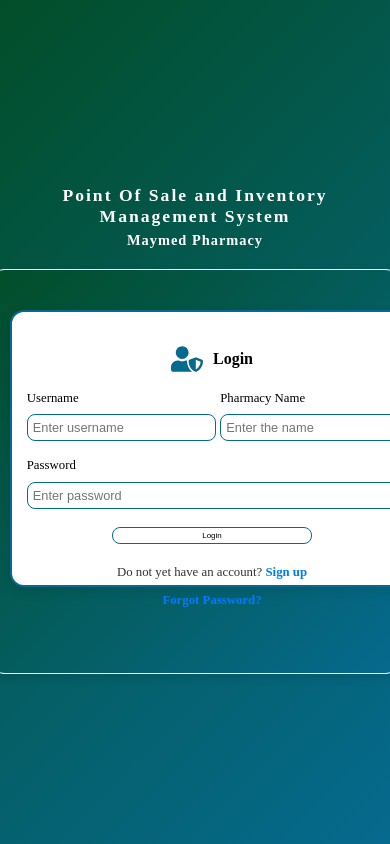
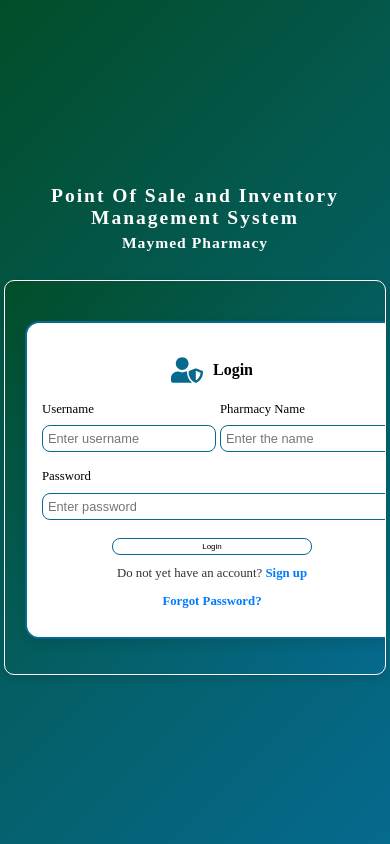
Before and after one commit to pharmacysystem950-hub/noorhayapharmacysystem, a React (Create React App) app: page / in a window 390 px wide. Built offline with nearby package versions, Linux system fonts and the light colour scheme.

Commit message:
Improve login page ()

```diff
--- a/src/styles/LoginPage.css
+++ b/src/styles/LoginPage.css
@@ -6,20 +6,25 @@
   flex-direction: column;
   align-items: center;
   justify-content: center;
-  height: 100vh;
+  min-height: 100vh;
   background: linear-gradient(135deg, #024e29 0%, #066a8f 100%);
   background-size: cover;
+  padding: 1rem;
+  box-sizing: border-box;
 }
 
-/* Text beside the logo */
+/* ============================= */
+/* HEADER TEXT */
+/* ============================= */
 .header-text {
   display: flex;
   flex-direction: column;
+  margin-bottom: 0.5rem;
 }
 
 .header-text h2 {
   font-weight: bold;
-  font-size: 1.4rem;
+  font-size: clamp(1rem, 2.5vw, 1.4rem);
   text-align: center;
   margin-bottom: 2px;
   letter-spacing: 5px;
@@ -28,7 +33,7 @@
 
 .header-text h3 {
   font-weight: bold;
-  font-size: 1.1rem;
+  font-size: clamp(0.8rem, 2vw, 1.1rem);
   text-align: center;
   letter-spacing: 3px;
   margin-bottom: 15px;
@@ -36,10 +41,13 @@
   color: white;
 }
 
+/* ============================= */
+/* LOGIN ROW WRAPPER */
+/* ============================= */
 .login-row {
   width: 40%;
   max-width: 1200px;
-    height: 80% ;
+  height: 80%;
   max-height: 1000px;
   display: flex;
   margin-top: 5px;
@@ -50,8 +58,12 @@
   box-shadow: 0px 4px 10px rgba(0, 0, 0, 0.1);
   overflow: hidden;
   border: 1px solid white;
+  transition: all 0.3s ease-in-out;
 }
 
+/* ============================= */
+/* LEFT PANEL */
+/* ============================= */
 .left-side {
   background: linear-gradient(135deg, #024e29 0%, #066a8f 100%);
   color: white;
@@ -66,7 +78,7 @@
 }
 
 .abstract-container {
-  background: rgb(255, 255, 255);
+  background: #ffffff;
   padding: 40px 20px;
   border-radius: 10px;
   box-shadow: 0px 4px 10px rgba(0, 0, 0, 0.1);
@@ -79,8 +91,9 @@
   margin-top: 25px;
 }
 
+
 .sub-text {
-  font-size: 18px;
+  font-size: clamp(0.8rem, 2vw, 1.1rem);
   text-align: center;
   font-style: italic;
   color: #000000;
@@ -89,11 +102,31 @@
   line-height: 1.5;
 }
 
+/* ============================= */
+/* RIGHT PANEL */
+/* ============================= */
 .right-side {
   padding: 40px;
+  flex: 1;
 }
 
-/* Login form header */
+/* ============================= */
+/* LOGIN FORM */
+/* ============================= */
+.login-container {
+  background: white;
+  padding: 10px 25px;
+  border-radius: 14px;
+  border: 2px solid #066a8f;
+  box-shadow: 0 4px 12px rgba(0, 0, 0, 0.1);
+  margin-top: 5px;
+  text-align: center;
+  width: 85%;
+  max-width: 500px;
+  height: 73%;
+  max-height: 750px;
+}
+
 .login-container h2 {
   display: flex;
   align-items: center;
@@ -116,65 +149,9 @@
   margin-left: 5px;
 }
 
-.login-container {
-   background: white;                  /* white card background */
-    padding: 10px 25px;                   /* spacing inside */
-    border-radius: 14px;
-    border: 2px solid #066a8f;               /* smooth rounded corners */
-    box-shadow: 0 4px 12px rgba(0, 0, 0, 0.1); /* subtle shadow */
-    margin-top: 5px;                     /* space from top */
-    text-align: center;
-    width: 85%;
-    max-width: 500px;
-    height: 73%;
-    max-height: 750px;
-}
-
-.login-button {
-  width: 25%;
-  max-width: 200px;
-  min-width: 50px;
-  margin: 1px auto;
-  padding: 3px;
-  font-size: clamp(.5rem, 1.4vw, 1.1rem);
-  border: 1.5px solid #066a8f;
-  background-color: white;
-  display: block;
-}
-
-.login-button:hover {
-  background: linear-gradient(135deg, #024e29 0%, #066a8f 100%);
-}
-
-.form-control {
-  width: 100%;
-  max-width: 400px;
-  min-width: 20px;
-  padding: 5px;
-  font-size: clamp(0.8rem, 1vw, 1.5rem);
-  border: 1.5px solid #066a8f;
-  border-radius: 8px;
-  background-color: transparent;
-  color: black;
-  transition: border-color 0.3s ease, box-shadow 0.3s ease;
-  margin-bottom: 1px;
-}
-
-#password {
-  width: 210%;
-  margin-top: 1px;
-  margin-bottom: 1px;
-}
-
-.error-message {
-  color: green;
-  font-size: 0.8rem;
-  margin-bottom: 2px;
-  padding: 2px 4px;
-  text-align: center;
-  display: inline-block;
-}
-
+/* ============================= */
+/* FORM STYLING */
+/* ============================= */
 form {
   display: grid;
   grid-template-columns: repeat(2, 1fr);
@@ -204,7 +181,7 @@ form input {
     rgba(255, 255, 255, 0.5) 50%,
     rgba(255, 255, 255, 0) 50%
   );
-  color: #fff;
+  color: #000;
   transition: border-color 0.3s ease, box-shadow 0.3s ease;
 }
 
@@ -224,13 +201,7 @@ form button {
   border: none;
   border-radius: 8px;
   cursor: pointer;
-  transition: background-color 0.3s ease, color 0.3s ease, transform 0.3s ease,
-    box-shadow 0.3s ease;
-}
-
-form button:active {
-  background: linear-gradient(135deg, #6a11cb 0%, #2575fc 100%);
-  color: white;
+  transition: all 0.3s ease;
 }
 
 form button:hover {
@@ -253,18 +224,31 @@ form .error-message {
   color: #dc3545;
 }
 
-.signup-link {
+.login-button {
+  width: 25%;
+  max-width: 200px;
+  min-width: 50px;
+  margin: 1px auto;
+  padding: 3px;
+  font-size: clamp(.5rem, 1.4vw, 1.1rem);
+  border: 1.5px solid #066a8f;
+  background-color: white;
+  display: block;
+}
+
+.login-button:hover {
+  background: linear-gradient(135deg, #024e29 0%, #066a8f 100%);
+}
+
+/* ============================= */
+/* LINKS */
+/* ============================= */
+.signup-link,
+.forgot-password-text {
   font-size: clamp(0.8rem, 1.3vw, 1rem);
   text-align: center;
   color: #333;
-  margin-top: 20px;
-}
-
-.forgot-password-text {
-  font-size: clamp(0.8rem, 1.2vw, 1rem);
-  text-align: center;
   margin-top: 10px;
-  color: #555;
 }
 
 .link-text {
@@ -281,13 +265,13 @@ form .error-message {
 }
 
 /* ============================= */
-/* RESPONSIVENESS (TABLET + MOBILE) */
+/* RESPONSIVENESS */
 /* ============================= */
 
-/* Tablets (≤ 1024px) */
+/* Tablets & below */
 @media (max-width: 1024px) {
   .login-row {
-    width: 80%;
+    width: 70%;
     flex-direction: column;
     height: auto;
     padding: 20px;
@@ -298,7 +282,6 @@ form .error-message {
     max-width: 100%;
     height: auto;
     padding: 20px;
-    text-align: center;
   }
 
   .right-side {
@@ -306,19 +289,8 @@ form .error-message {
     padding: 20px;
   }
 
-  /* ✅ Make header titles scale down */
-  .header-text h2 {
-    font-size: 1.3rem;
-    letter-spacing: 3px;
-  }
-
-  .header-text h3 {
-    font-size: 1.1rem;
-    letter-spacing: 2px;
-  }
-
   form {
-    grid-template-columns: 1fr; /* single column form */
+    grid-template-columns: 1fr;
   }
 
   form input {
@@ -330,41 +302,136 @@ form .error-message {
   }
 }
 
-/* Mobile (≤ 600px) */
+/* Mobile phones */
 @media (max-width: 600px) {
   .login-row {
     width: 95%;
     border-radius: 10px;
+  }
+
+  .login-container {
+    width: 100%;
     padding: 15px;
   }
 
-  /* ✅ Make header titles smaller for small screens */
   .header-text h2 {
-    font-size: 1.1rem;
+    font-size: clamp(0.9rem, 5vw, 1.3rem);
     letter-spacing: 2px;
   }
 
   .header-text h3 {
-    font-size: 0.9rem;
+    font-size: clamp(0.7rem, 4vw, 1rem);
     letter-spacing: 1px;
   }
 
-  .left-side {
+  .left-side,
+  .right-side {
     padding: 15px;
   }
 
   .abstract-container {
     height: auto;
-    padding: 15px 10px;
-  }
-
-  .login-container {
-    width: 100%;
-    padding: 15px;
-    max-height: none;
+    padding: 20px 10px;
   }
 
   .login-button {
     width: 80%;
   }
 }
+
+
+/* ============================= */
+/* FORM STYLING */
+/* ============================= */
+form {
+  display: grid;
+  grid-template-columns: repeat(2, 1fr);
+  gap: 1rem;
+}
+
+form div {
+  display: flex;
+  flex-direction: column;
+}
+
+form label {
+  font-size: 0.8rem;
+  font-weight: 300;
+  margin-bottom: 0.5rem;
+  text-align: start;
+}
+
+form input {
+  width: 90%;
+  padding: 7px;
+  font-size: 1rem;
+  border: 1.5px solid black;
+  border-radius: 8px;
+  background: linear-gradient(
+    135deg,
+    rgba(255, 255, 255, 0.5) 50%,
+    rgba(255, 255, 255, 0) 50%
+  );
+  color: #000;
+  transition: border-color 0.3s ease, box-shadow 0.3s ease;
+}
+
+form input:focus {
+  border-color: #2575fc;
+  outline: none;
+  box-shadow: 0 0 10px rgba(37, 117, 252, 0.3);
+}
+
+form button {
+  grid-column: span 2;
+  padding: 8px;
+  background: #fff;
+  color: #000000;
+  font-size: 1rem;
+  font-weight: 500;
+  border: none;
+  border-radius: 8px;
+  cursor: pointer;
+  transition: all 0.3s ease;
+}
+
+form button:hover {
+  transform: translateY(-3px);
+  box-shadow: 0 10px 20px rgba(0, 0, 0, 0.3);
+}
+
+form p {
+  grid-column: span 2;
+  text-align: center;
+  font-size: 1rem;
+  margin-top: 1rem;
+}
+
+form .success-message {
+  color: #28a745;
+}
+
+form .error-message {
+  color: #dc3545;
+}
+
+/* ✅ Brought back .form-control + password styling */
+.form-control {
+  width: 100%;
+  max-width: 400px;
+  min-width: 20px;
+  padding: 5px;
+  font-size: clamp(0.8rem, 1vw, 1.5rem);
+  border: 1.5px solid #066a8f;
+  border-radius: 8px;
+  background-color: transparent;
+  color: black;
+  transition: border-color 0.3s ease, box-shadow 0.3s ease;
+  margin-bottom: 1px;
+}
+
+#password {
+  width: 210%;
+  margin-top: 1px;
+  margin-bottom: 1px;
+}
```
Lines whose indentation alone changed are shown as unchanged.
